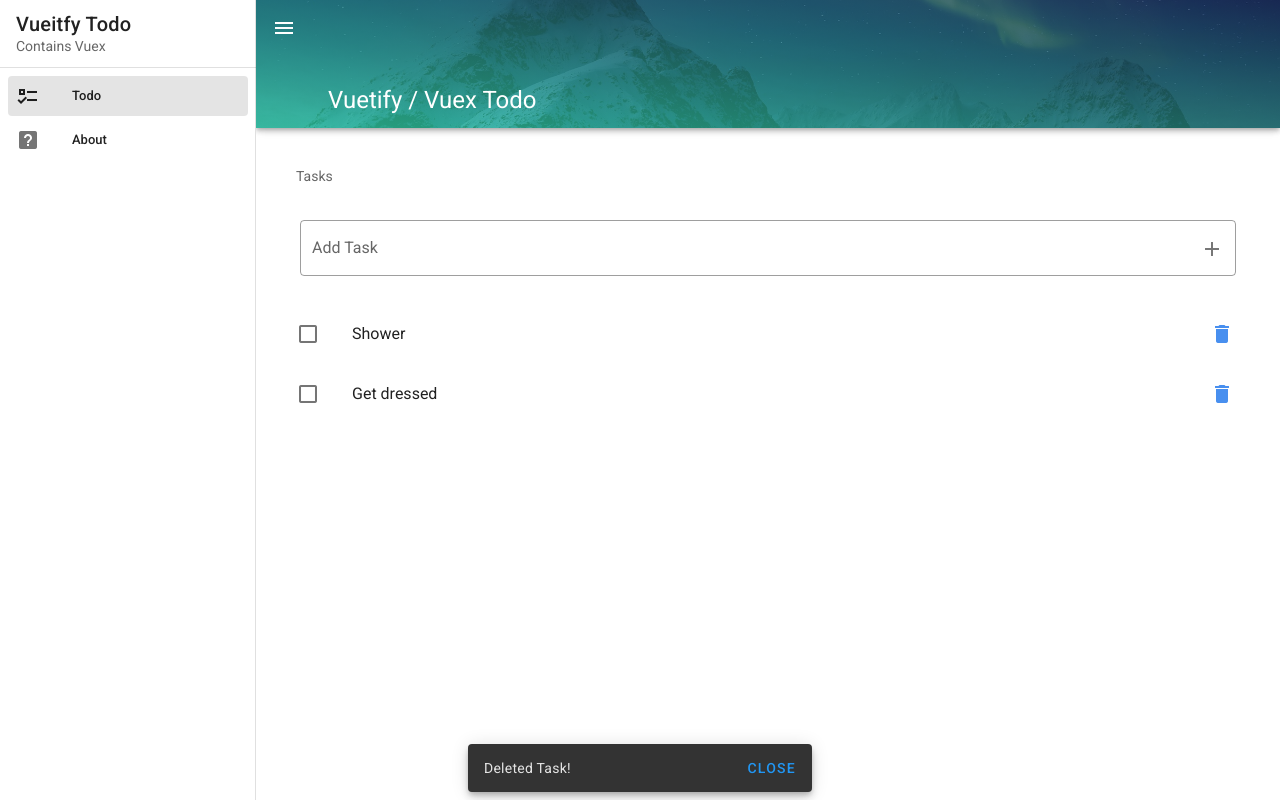
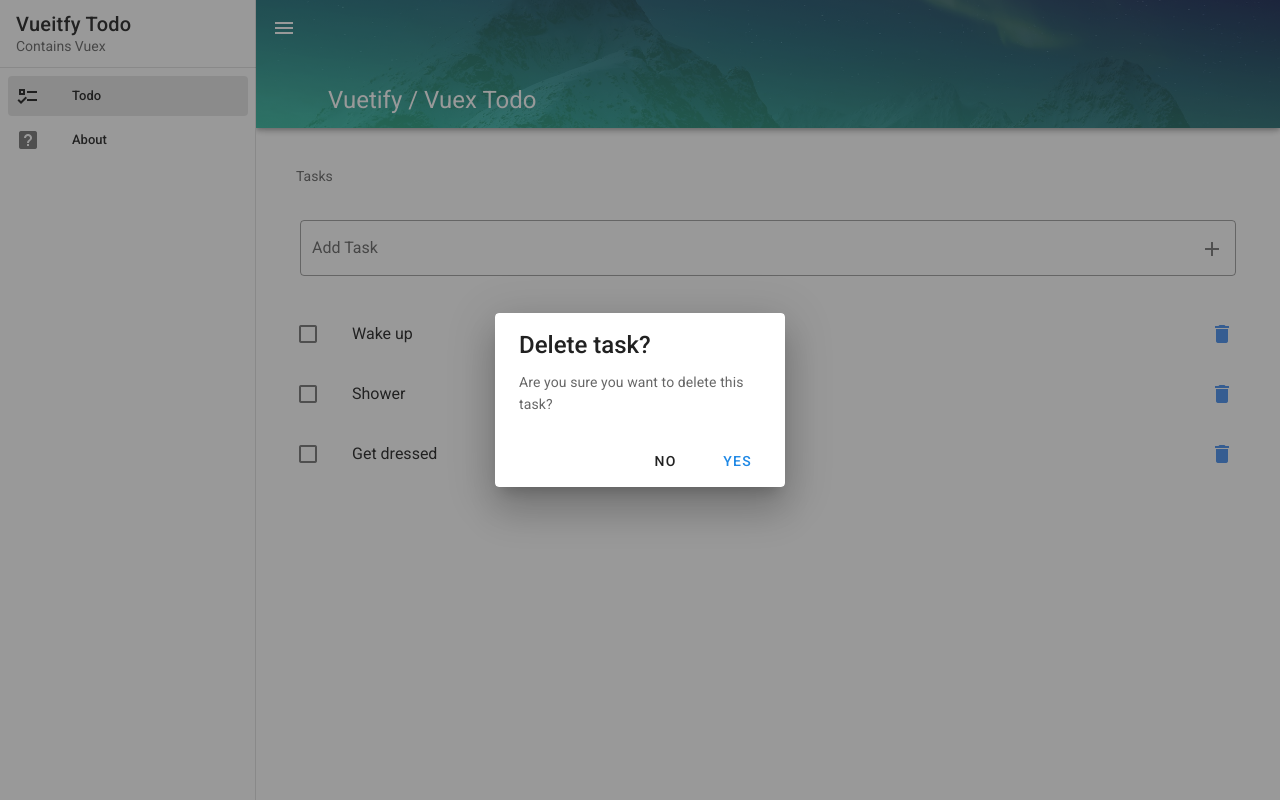
Before and after one commit to callumbuttery/Vuex-Vuetify-Todo, a Vue app: page /#/ in a window 1280 px wide. Both pictures are taken after a click on the button 1222 px from the left and 334 px from the top of the page. Built offline with nearby package versions, Linux system fonts and the light colour scheme.

Commit message:
Feat: delete button confirmation dialog

```diff
--- /dev/null
+++ b/src/components/Todo/Dialogs/DeleteDialog.vue
@@ -0,0 +1,34 @@
+<template>
+  <v-dialog :value="true" persistent max-width="290">
+    <v-card>
+      <v-card-title class="text-h5"> Delete task? </v-card-title>
+      <v-card-text>Are you sure you want to delete this task?</v-card-text>
+      <v-card-actions>
+        <v-spacer></v-spacer>
+        <v-btn text @click="$emit('close')"> No </v-btn>
+        <v-btn color="blue darken-1" text @click="deleteTask"> Yes </v-btn>
+      </v-card-actions>
+    </v-card>
+  </v-dialog>
+</template>
+
+<script>
+export default {
+  data() {
+    return {
+      dialog: false,
+    };
+  },
+  props: {
+    taskId: "",
+  },
+  methods: {
+    deleteTask: function () {
+      this.$store.dispatch("deleteTask", this.taskId);
+      this.dialog = false;
+    },
+  },
+};
+</script>
+
+<style></style>
--- a/src/components/Todo/Task.vue
+++ b/src/components/Todo/Task.vue
@@ -25,18 +25,33 @@
         </v-list-item-action>
       </template>
     </v-list-item>
+    <DeleteDialog v-if="dialogs.delete" :taskId="taskToDelete" @close="dialogs.delete = false"/>
   </div>
 </template>
 
 <script>
+import DeleteDialog from "./Dialogs/DeleteDialog.vue";
+
 export default {
-  props: ['task'],
+  props: ["task"],
+  data() {
+    return {
+      dialogs: {
+        delete: false,
+        taskToDelete: "",
+      },
+    };
+  },
+  components: {
+    DeleteDialog,
+  },
   methods: {
     doneTask: function (taskId) {
       this.$store.dispatch("doneTask", taskId);
     },
     deleteTask: function (taskId) {
-      this.$store.dispatch("deleteTask", taskId);
+      this.dialogs.delete = true;
+      this.taskToDelete = taskId;
     },
   },
 };
```
